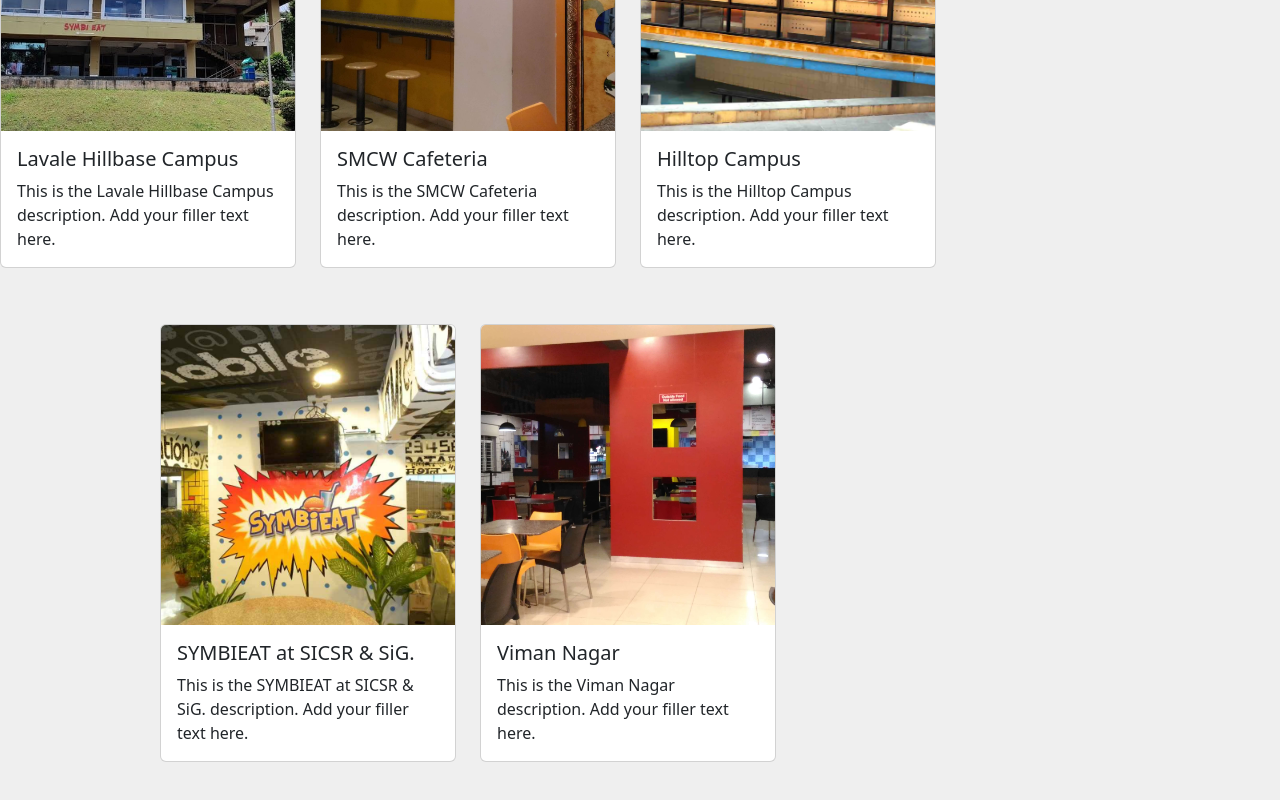
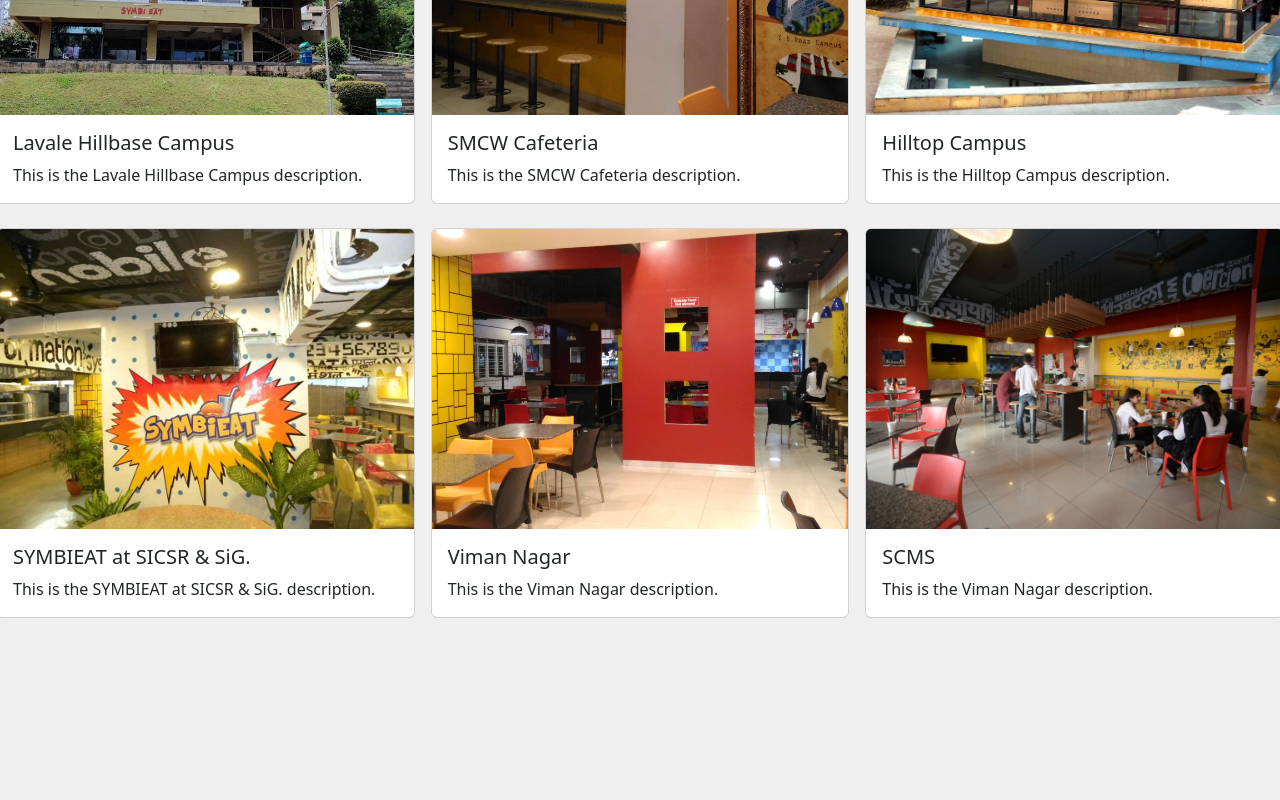
Before and after one commit to boscochanam/symbieat-fullstack, a React (Create React App) app: page /locations in a window 1280 px wide. Shown: the part 774-1574 px from the top of the page. After the commit the page ends 1416 px from the top, so only its background shows below. Built offline with nearby package versions, Linux system fonts and the light colour scheme.

Commit message:
Added 1 more card in carousel and locations

```diff
--- a/src/Pages/Locations.jsx
+++ b/src/Pages/Locations.jsx
@@ -5,36 +5,47 @@
 import sicsr from '../static/symbieat_images/sicsr.jpg';
 import smcw from '../static/symbieat_images/smcw.jpg';
 import viman_nagar from '../static/symbieat_images/viman_nagar.jpg';
+import scms from '../static/symbieat_images/scms.jpg';
 
 function Locations(props) {
-
   const locations = [
     {
       title: 'Lavale Hillbase Campus',
-      description: 'This is the Lavale Hillbase Campus description. Add your filler text here.',
-      imageSrc: lhbc, // Add the imported image source
+      description: 'This is the Lavale Hillbase Campus description.',
+      imageSrc: lhbc,
     },
     {
       title: 'SMCW Cafeteria',
-      description: 'This is the SMCW Cafeteria description. Add your filler text here.',
-      imageSrc: smcw, // Add the imported image source
+      description: 'This is the SMCW Cafeteria description.',
+      imageSrc: smcw,
     },
     {
       title: 'Hilltop Campus',
-      description: 'This is the Hilltop Campus description. Add your filler text here.',
-      imageSrc: hilltop, // Add the imported image source
+      description: 'This is the Hilltop Campus description.',
+      imageSrc: hilltop,
     },
     {
       title: 'SYMBIEAT at SICSR & SiG.',
-      description: 'This is the SYMBIEAT at SICSR & SiG. description. Add your filler text here.',
-      imageSrc: sicsr, // Add the imported image source
+      description: 'This is the SYMBIEAT at SICSR & SiG. description.',
+      imageSrc: sicsr,
     },
     {
       title: 'Viman Nagar',
-      description: 'This is the Viman Nagar description. Add your filler text here.',
-      imageSrc: viman_nagar, // Add the imported image source
+      description: 'This is the Viman Nagar description.',
+      imageSrc: viman_nagar,
+    },
+    {
+      title: 'SCMS',
+      description: 'This is the Viman Nagar description.',
+      imageSrc: scms,
     },
   ];
+
+  // Set a fixed height for the images
+  const imageStyle = {
+    height: '300px',
+    objectFit: 'cover',
+  };
 
   return (
     <div>
@@ -53,19 +64,18 @@
         <h1 className="text-center text-white">Locations</h1>
       </div>
 
-      <div className="locations-page ">
+      <div className="locations-page">
         <h1 className="text-center">Our Locations</h1>
-        <div className="row justify-content-center col-md-9">
+        <div className="row justify-content-center">
           {locations.map((location, index) => (
-            <div className="col-md-4 mb-4" key={index}>
+            <div className="col-md-4 mb-4 px-2" key={index}>
               {/* Add margin to the card */}
-              <div className="card my-3 ">
-
+              <div className="card">
                 <img
                   src={location.imageSrc}
                   className="card-img-top"
                   alt={location.title}
-                  style={{ height: '300px', objectFit: 'cover' }}
+                  style={imageStyle}
                 />
                 <div className="card-body">
                   <h5 className="card-title">{location.title}</h5>
--- a/src/components/Carousel.jsx
+++ b/src/components/Carousel.jsx
@@ -4,6 +4,8 @@
 import sicsr from '../static/symbieat_images/sicsr.jpg';
 import smcw from '../static/symbieat_images/smcw.jpg';
 import viman_nagar from '../static/symbieat_images/viman_nagar.jpg';
+import scms from '../static/symbieat_images/scms.jpg';
+
 
 function Carousel() {
   // Define carousel items with location names and images
@@ -27,6 +29,10 @@
     {
       title: 'Viman Nagar',
       imageSrc: viman_nagar,
+    },
+    {
+      title: 'SCMS',
+      imageSrc: scms,
     },
   ];
 
@@ -66,7 +72,7 @@
                 src={location.imageSrc}
                 alt={location.title}
                 className="d-block w-100"
-                style={{ objectFit: 'cover', maxHeight: '400px' }}
+                style={{ objectFit: 'cover', maxHeight: '500px' }}
               />
               <div className="carousel-caption d-none d-md-block">
                 <h1>{location.title}</h1>
```
Also changed, not shown: src/static/symbieat_images/scms.jpg (added).
